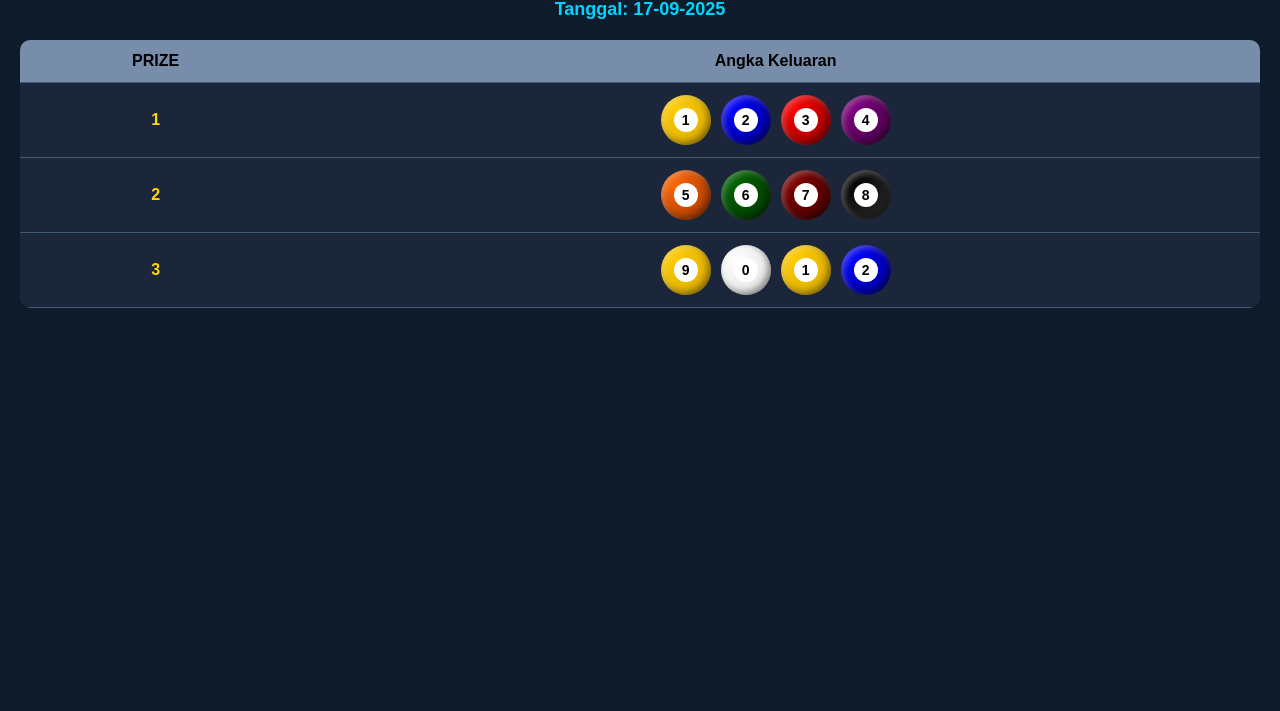
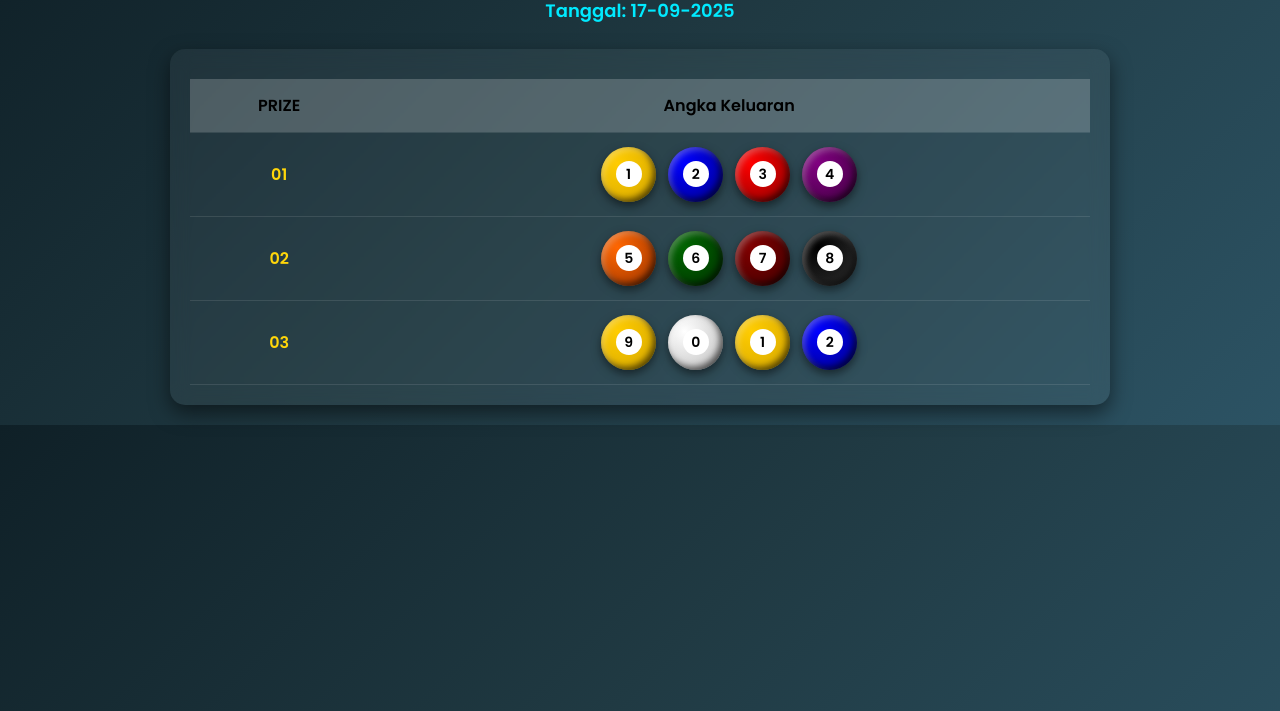
Before and after one commit to reyreygits/RESULTHONGKONGLOTTO, a plain HTML site: page index.html in a window 1280 px wide. Shown: the part 89-800 px from the top of the page. Drawn offline with Linux system fonts and the light colour scheme.

Commit message:
index.html

```diff
--- a/index.html
+++ b/index.html
@@ -3,61 +3,79 @@
 <head>
   <meta charset="UTF-8">
   <meta name="viewport" content="width=device-width, initial-scale=1.0">
-  <title>Hasil Keluaran Angka</title>
+  <title>Hasil Keluaran Hongkong Lotto - Glorygame99</title>
+  <link href="https://fonts.googleapis.com/css2?family=Poppins:wght@400;600&display=swap" rel="stylesheet">
   <style>
     body {
-      font-family: Arial, sans-serif;
-      background: #0d1b2a;
+      font-family: 'Poppins', sans-serif;
+      background: linear-gradient(135deg, #0f2027, #203a43, #2c5364);
       color: #fff;
       margin: 0;
       padding: 20px;
     }
+
     h1 {
       text-align: center;
       color: #ffd60a;
-      margin-bottom: 10px;
+      margin-bottom: 5px;
+      font-size: 28px;
     }
+
     .tanggal {
       text-align: center;
       font-size: 18px;
-      margin-bottom: 20px;
-      color: #00d4ff;
-      font-weight: bold;
+      margin-bottom: 25px;
+      color: #00eaff;
+      font-weight: 600;
     }
+
+    .card {
+      max-width: 900px;
+      margin: auto;
+      background: rgba(255, 255, 255, 0.05);
+      border-radius: 15px;
+      box-shadow: 0 8px 20px rgba(0,0,0,0.5);
+      padding: 20px;
+      backdrop-filter: blur(10px);
+    }
+
     table {
       width: 100%;
       border-collapse: collapse;
       margin-top: 10px;
-      background: #1b263b;
-      border-radius: 10px;
-      overflow: hidden;
     }
+
     th, td {
-      padding: 12px;
+      padding: 14px;
       text-align: center;
-      border-bottom: 1px solid #415a77;
+      border-bottom: 1px solid rgba(255,255,255,0.1);
     }
+
     th {
-      background: #778da9;
+      background: rgba(255, 255, 255, 0.2);
       color: #000;
+      font-weight: 600;
     }
+
     tr:hover {
-      background: #415a77;
+      background: rgba(255, 255, 255, 0.1);
     }
+
     .date {
       font-weight: bold;
       color: #ffd60a;
     }
 
-    /* Gaya bola biliar */
+    /* Bola biliar */
     .balls {
       display: flex;
       justify-content: center;
-      gap: 10px;
+      gap: 12px;
     }
+
     .ball {
-      width: 50px;
-      height: 50px;
+      width: 55px;
+      height: 55px;
       border-radius: 50%;
       display: flex;
       align-items: center;
@@ -65,15 +83,22 @@
       font-weight: bold;
       font-size: 18px;
       color: #fff;
-      box-shadow: inset -3px -3px 6px rgba(0,0,0,0.4),
-                  inset 3px 3px 6px rgba(255,255,255,0.3);
+      transition: transform 0.3s ease;
+      box-shadow: inset -3px -3px 6px rgba(0,0,0,0.6),
+                  inset 3px 3px 6px rgba(255,255,255,0.3),
+                  0 4px 10px rgba(0,0,0,0.5);
     }
+
+    .ball:hover {
+      transform: scale(1.1);
+    }
+
     .ball span {
       background: #fff;
       color: #000;
       border-radius: 50%;
-      width: 24px;
-      height: 24px;
+      width: 26px;
+      height: 26px;
       display: flex;
       align-items: center;
       justify-content: center;
@@ -81,7 +106,7 @@
     }
 
     /* Warna bola biliar standar */
-    .b0  { background: radial-gradient(circle at 30% 30%, #fff, #ddd); color: #000; }
+    .b0  { background: radial-gradient(circle at 30% 30%, #fff, #bbb); color: #000; }
     .b1  { background: radial-gradient(circle at 30% 30%, #ffcc00, #d4a600); }
     .b2  { background: radial-gradient(circle at 30% 30%, #0000ff, #000088); }
     .b3  { background: radial-gradient(circle at 30% 30%, #ff0000, #880000); }
@@ -94,9 +119,10 @@
   </style>
 </head>
 <body>
-  <h1>Hasil Keluaran Angka</h1>
+  <h1>Hasil Keluaran Hongkong Lotto</h1>
   <div class="tanggal">Tanggal: 17-09-2025</div>
 
+  <div class="card">
     <table>
       <thead>
         <tr>
@@ -106,7 +132,7 @@
       </thead>
       <tbody>
         <tr>
-        <td class="date">1</td>
+          <td class="date">01</td>
           <td>
             <div class="balls">
               <div class="ball b1"><span>1</span></div>
@@ -117,7 +143,7 @@
           </td>
         </tr>
         <tr>
-        <td class="date">2</td>
+          <td class="date">02</td>
           <td>
             <div class="balls">
               <div class="ball b5"><span>5</span></div>
@@ -128,7 +154,7 @@
           </td>
         </tr>
         <tr>
-        <td class="date">3</td>
+          <td class="date">03</td>
           <td>
             <div class="balls">
               <div class="ball b9"><span>9</span></div>
@@ -140,5 +166,6 @@
         </tr>
       </tbody>
     </table>
+  </div>
 </body>
 </html>
```
Lines whose indentation alone changed are shown as unchanged.
